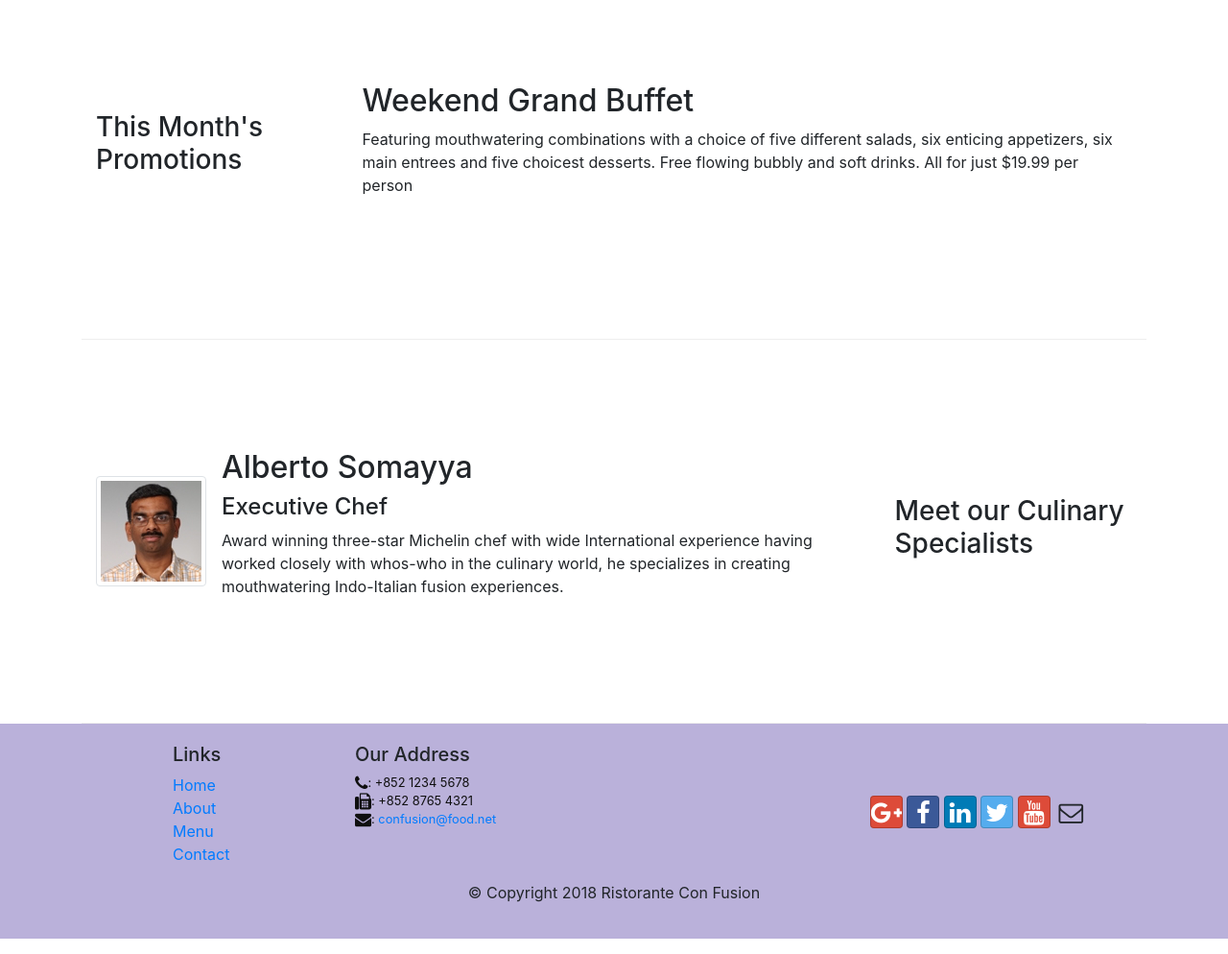
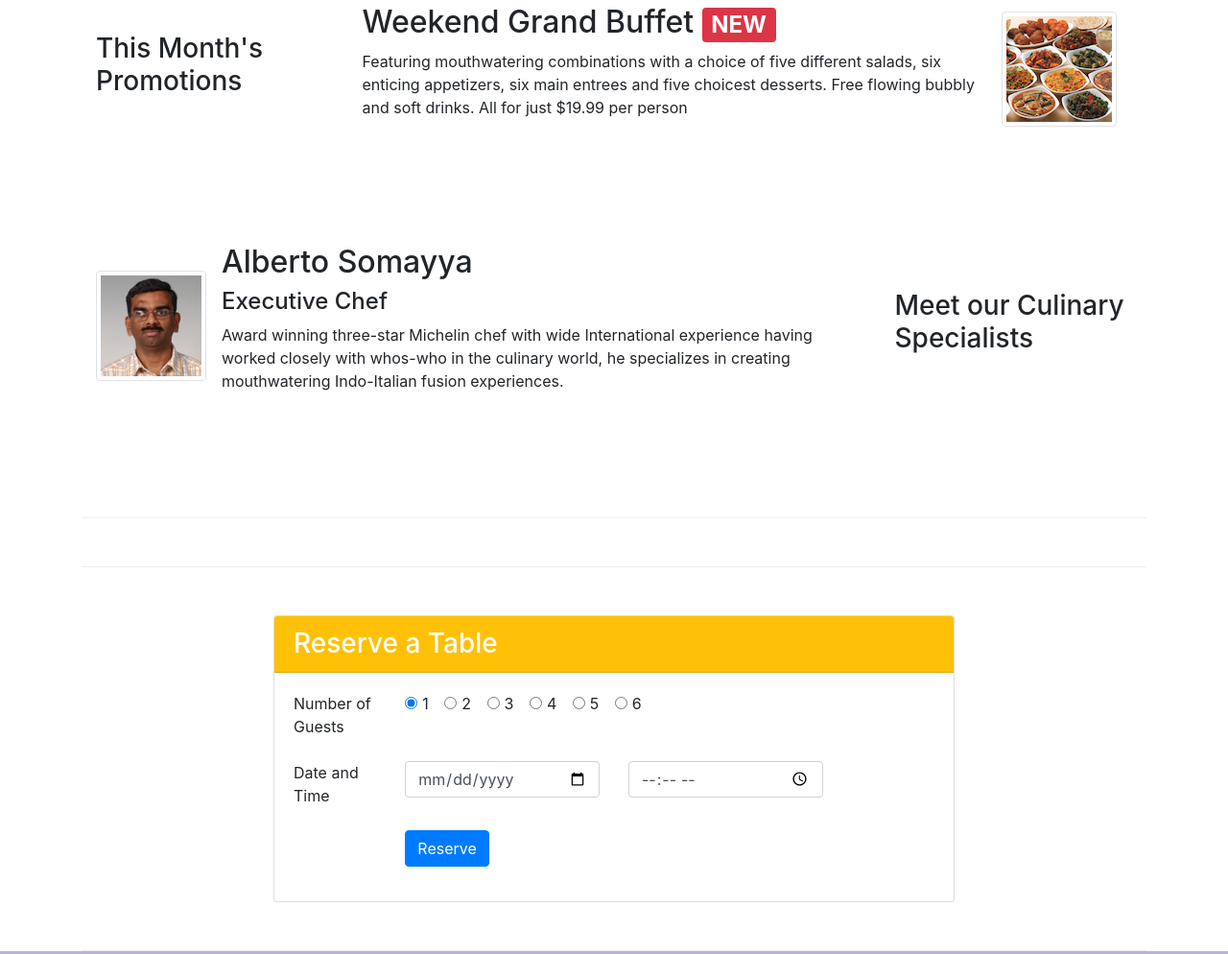
Before and after one commit to prachuryanath/git1, a website: page index.html in a window 1280 px wide. Shown: the part 780-1774 px from the top of the page at 96% size. Drawn offline with nearby package versions, Linux system fonts and the light colour scheme.

Commit message:
2nd week done assignment

```diff
--- a/index.html
+++ b/index.html
@@ -42,6 +42,9 @@
                 <div class="col-12 col-sm align-self-center">
                     <img src="img/logo.png" class="img-fluid">
                 </div>
+                <div class="col-12 col-sm-3 align-self-center text-center">
+                    <button type="submit" class="btn btn-warning btn-block btn-lg">Reserve Table</button>
+                </div>
             </div>
         </div>
     </header>
@@ -56,7 +59,7 @@
                     <img class="d-flex mr-3 img-thumbnail align-self-center"
                             src="img/uthappizza.png" alt="Uthappizza">
                     <div class="media-body">
-                        <h2 class="mt-0">Uthappizza<span class="badge badge-danger">HOT</span><span class="badge badge-pill badge-secondary">$4.99</span></h2>
+                        <h2 class="mt-0">Uthappizza <span class="badge badge-danger">HOT </span><span class="badge badge-pill badge-secondary">$4.99</span></h2>
                         <p class="d-none d-sm-block">A unique combination of Indian Uthappam (pancake) and
                             Italian pizza, topped with Cerignola olives, ripe vine
                             cherry tomatoes, Vidalia onion, Guntur chillies and
@@ -71,10 +74,17 @@
             <div class="col-12 col-sm-4 col-md-3">
                 <h3>This Month's Promotions</h3>
             </div>
-            <div class="col-12 col-sm">
-                <h2>Weekend Grand Buffet</h2>
-                <p>Featuring mouthwatering combinations with a choice of five different salads, six enticing appetizers, six main entrees and five choicest desserts. Free flowing bubbly and soft drinks. All for just $19.99 per person </p>
-            </div>
+            <div  class="col-12 col-sm">
+                <div class="media">
+                    <div class="media-body">
+                        <h2 class="mt-0">Weekend Grand Buffet <span class="badge badge-danger">NEW</span></h2>
+                        <p class="d-none d-sm-block">Featuring mouthwatering combinations with a choice of five different
+                            salads, six enticing appetizers, six main entrees and five choicest desserts.
+                            Free flowing bubbly and soft drinks. All for just $19.99 per person </p>
+                    </div>
+                    <img class="d-flex mr-3 img-thumbnail align-self-center"
+                            src="img/buffet.png" alt="Buffet">
+                </div>
         </div>
 
         <div class="row row-content align-items-center">
@@ -98,7 +108,61 @@
             </div>
         </div>
     </div>
-
+    <div class="row row-content justify-content-center"  id="reservation">
+        <div class="col-8">
+          <div class="card">
+            <h3 class="card-header bg-warning text-white">Reserve a Table</h3>
+            <div class="card-body">
+              <form>
+                <div class="form-group row">
+                    <label class="col-12 col-sm-2">Number of Guests</label>
+                    <div class="col">
+                      <div class="form-check form-check-inline">
+                        <input class="form-check-input" type="radio" name="inlineRadioOptions" id="one_guest_radio" value="one" checked>
+                        <label class="form-check-label" for="one_guest_radio">1</label>
+                     </div>
+                     <div class="form-check form-check-inline">
+                       <input class="form-check-input" type="radio" name="inlineRadioOptions" id="two_guest_radio" value="two">
+                       <label class="form-check-label" for="two_guest_radio">2</label>
+                     </div>
+                     <div class="form-check form-check-inline">
+                       <input class="form-check-input" type="radio" name="inlineRadioOptions" id="three_guest_radio" value="three">
+                       <label class="form-check-label" for="three_guest_radio">3</label>
+                     </div>
+                     <div class="form-check form-check-inline">
+                       <input class="form-check-input" type="radio" name="inlineRadioOptions" id="four_guest_radio" value="four">
+                       <label class="form-check-label" for="four_guest_radio">4</label>
+                     </div>
+                     <div class="form-check form-check-inline">
+                        <input class="form-check-input" type="radio" name="inlineRadioOptions" id="four_guest_radio" value="four">
+                        <label class="form-check-label" for="four_guest_radio">5</label>
+                      </div>
+                     <div class="form-check form-check-inline">
+                       <input class="form-check-input" type="radio" name="inlineRadioOptions" id="six_guest_radio" value="six">
+                       <label class="form-check-label" for="six_guest_radio">6</label>
+                     </div>
+                    </div>
+                </div>
+                <div class="form-group row">
+                  <label class="col-12 col-sm-2">Date and Time</label>
+                  <div class="col-12 col-sm-4">
+                    <input type="date" class="form-control" id="date" placeholder="Date">
+                  </div>
+                  <div class="col-12 col-sm-4">
+                    <input type="time" class="form-control" id="time" placeholder="Time">
+                  </div>
+                </div>
+                <div class="form-group row">
+                  <div class="col offset-0 offset-sm-2">
+                    <button type="submit" class="btn btn-primary">Reserve</button>
+                  </div>
+                </div>
+              </form>
+            </div>
+          </div>
+        </div>
+      </div>
+  </div>
     <footer class="footer">
         <div class="container">
             <div class="row">
```
